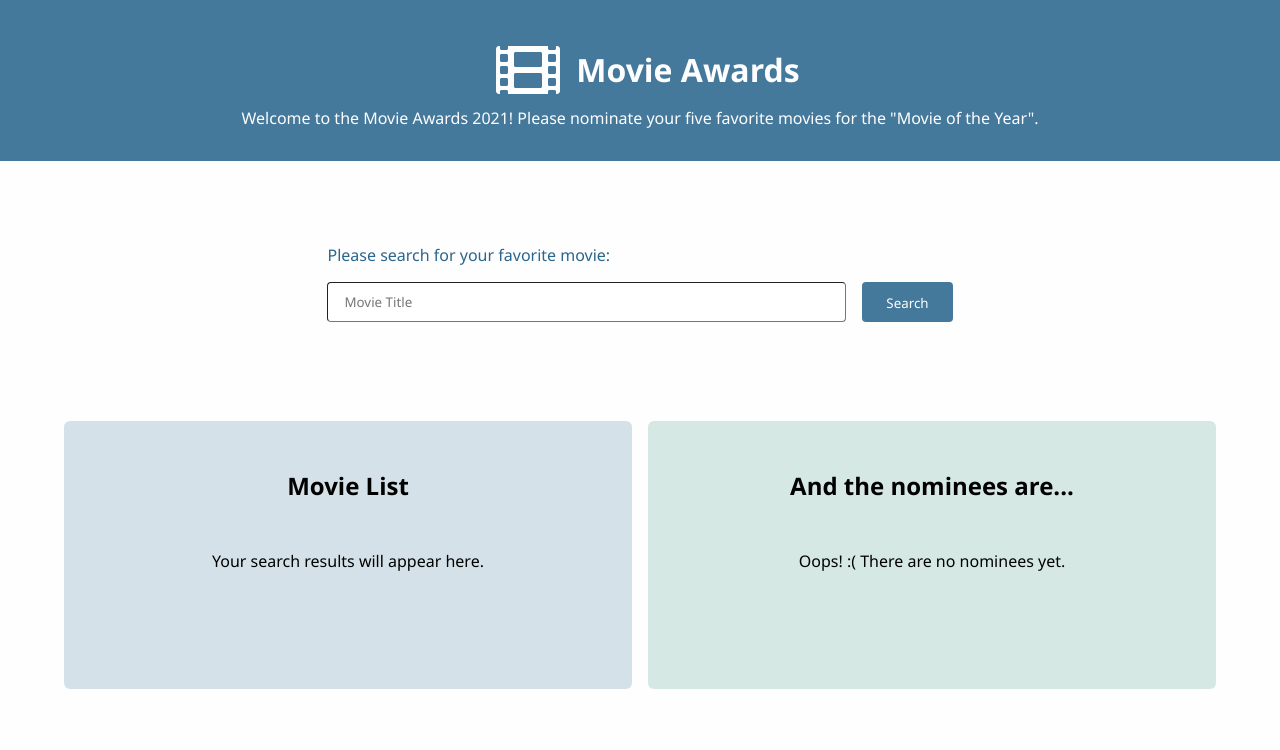
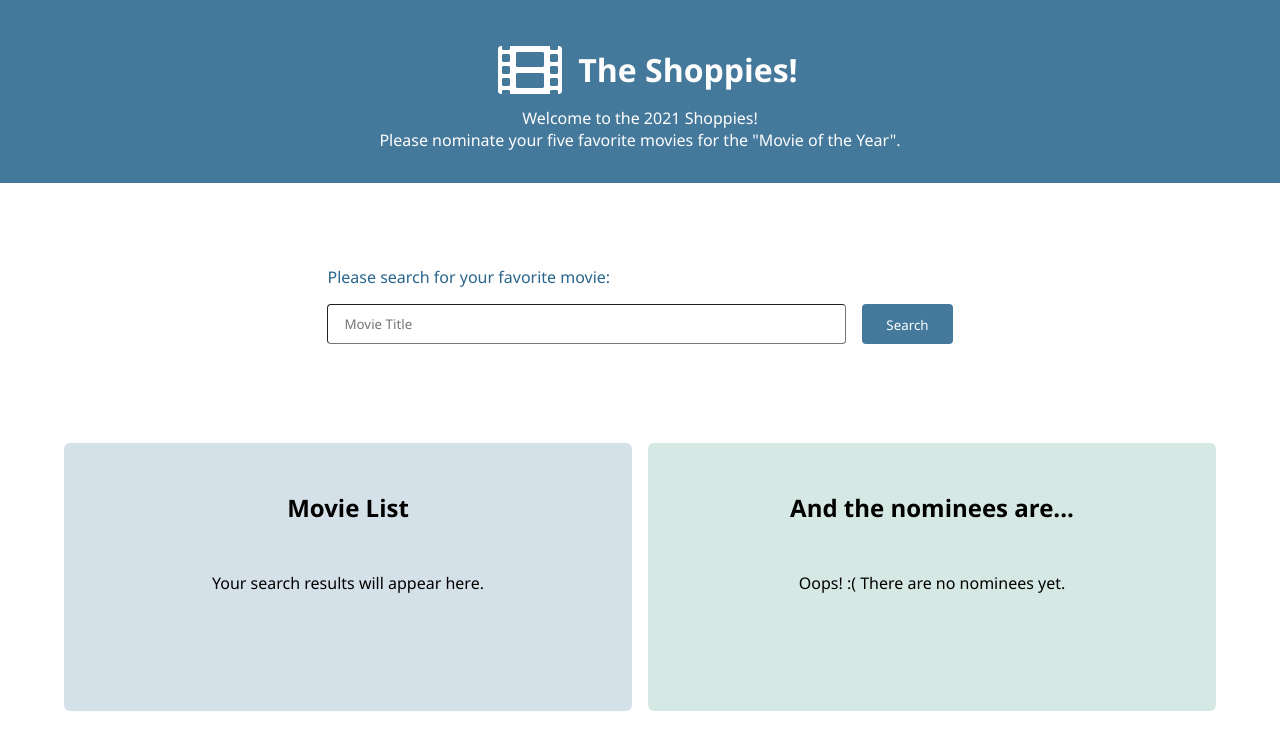
Before and after one commit to isaacsokari/movie-awards, a plain HTML site: page index.html in a window 1280 px wide. Drawn offline with Linux system fonts and the light colour scheme.

Commit message:
changed title to the shoppies and added description

```diff
--- a/index.html
+++ b/index.html
@@ -3,7 +3,11 @@
   <head>
     <meta charset="UTF-8" />
     <meta name="viewport" content="width=device-width, initial-scale=1.0" />
-    <title>Movie Awards!</title>
+    <title>The Shoppies!</title>
+    <meta
+      name="description"
+      content="The Shoppies: Movie Awards for Entrepreneurs. Built by Isaac Sokari."
+    />
     <link rel="stylesheet" href="./assets/style.css" />
   </head>
   <body>
@@ -14,11 +18,11 @@
             d="M488 64h-8v20c0 6.6-5.4 12-12 12h-40c-6.6 0-12-5.4-12-12V64H96v20c0 6.6-5.4 12-12 12H44c-6.6 0-12-5.4-12-12V64h-8C10.7 64 0 74.7 0 88v336c0 13.3 10.7 24 24 24h8v-20c0-6.6 5.4-12 12-12h40c6.6 0 12 5.4 12 12v20h320v-20c0-6.6 5.4-12 12-12h40c6.6 0 12 5.4 12 12v20h8c13.3 0 24-10.7 24-24V88c0-13.3-10.7-24-24-24zM96 372c0 6.6-5.4 12-12 12H44c-6.6 0-12-5.4-12-12v-40c0-6.6 5.4-12 12-12h40c6.6 0 12 5.4 12 12v40zm0-96c0 6.6-5.4 12-12 12H44c-6.6 0-12-5.4-12-12v-40c0-6.6 5.4-12 12-12h40c6.6 0 12 5.4 12 12v40zm0-96c0 6.6-5.4 12-12 12H44c-6.6 0-12-5.4-12-12v-40c0-6.6 5.4-12 12-12h40c6.6 0 12 5.4 12 12v40zm272 208c0 6.6-5.4 12-12 12H156c-6.6 0-12-5.4-12-12v-96c0-6.6 5.4-12 12-12h200c6.6 0 12 5.4 12 12v96zm0-168c0 6.6-5.4 12-12 12H156c-6.6 0-12-5.4-12-12v-96c0-6.6 5.4-12 12-12h200c6.6 0 12 5.4 12 12v96zm112 152c0 6.6-5.4 12-12 12h-40c-6.6 0-12-5.4-12-12v-40c0-6.6 5.4-12 12-12h40c6.6 0 12 5.4 12 12v40zm0-96c0 6.6-5.4 12-12 12h-40c-6.6 0-12-5.4-12-12v-40c0-6.6 5.4-12 12-12h40c6.6 0 12 5.4 12 12v40zm0-96c0 6.6-5.4 12-12 12h-40c-6.6 0-12-5.4-12-12v-40c0-6.6 5.4-12 12-12h40c6.6 0 12 5.4 12 12v40z"
           />
         </svg>
-        <h1>Movie Awards</h1>
+        <h1>The Shoppies!</h1>
       </div>
       <p>
-        Welcome to the Movie Awards 2021! Please nominate your five favorite
-        movies for the "Movie of the Year".
+        Welcome to the 2021 Shoppies! <br />
+        Please nominate your five favorite movies for the "Movie of the Year".
       </p>
     </header>
     <div class="banner banner--hidden" id="banner">
```
